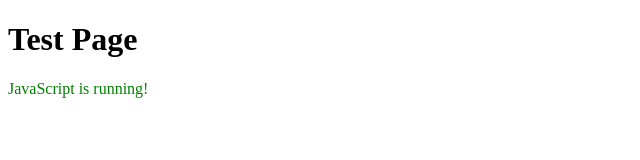
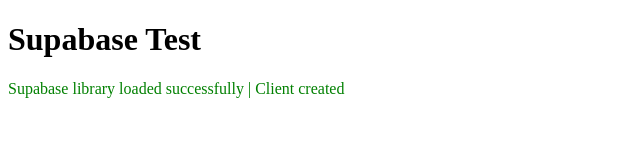
Before and after one commit to Ossain-cyber/tego, a plain HTML site: page index.html in a window 1280 px wide. Shown: the whole page, without its empty margins (0-640 px from the left). Drawn offline with nearby package versions, Linux system fonts and the light colour scheme.

Commit message:
Update index.html

```diff
--- a/index.html
+++ b/index.html
@@ -6,12 +6,33 @@
   <title>Tego Test</title>
 </head>
 <body>
-  <h1>Test Page</h1>
-  <p id="test-result">JavaScript is not running</p>
+  <h1>Supabase Test</h1>
+  <p id="test-result">Loading...</p>
 
+  <script src="https://cdn.jsdelivr.net/npm/@supabase/supabase-js@2"></script>
   <script>
-    document.getElementById('test-result').textContent = 'JavaScript is running!';
-    document.getElementById('test-result').style.color = 'green';
+    setTimeout(() => {
+      const result = document.getElementById('test-result');
+
+      if (typeof window.supabase === 'undefined') {
+        result.textContent = 'Supabase library NOT loaded';
+        result.style.color = 'red';
+      } else {
+        result.textContent = 'Supabase library loaded successfully';
+        result.style.color = 'green';
+
+        try {
+          const supabase = window.supabase.createClient(
+            'https://wepbechfempjhabhzbyk.supabase.co',
+            'eyJhbGciOiJIUzI1NiIsInR5cCI6IkpXVCJ9.eyJpc3MiOiJzdXBhYmFzZSIsInJlZiI6IndlcGJlY2hmZW1wamhhYmh6YnlrIiwicm9sZSI6ImFub24iLCJpYXQiOjE3ODcyMzc5NTksImV4cCI6MjEwMjgxMzk1OX0.msTHVjOeJBEdzr6vguP9fXiIHUxQbXHCG3X8M-hCl6c'
+          );
+          result.textContent += ' | Client created';
+        } catch (err) {
+          result.textContent = 'Error: ' + err.message;
+          result.style.color = 'red';
+        }
+      }
+    }, 3000);
   </script>
 </body>
-  </html>
+</html>
```
